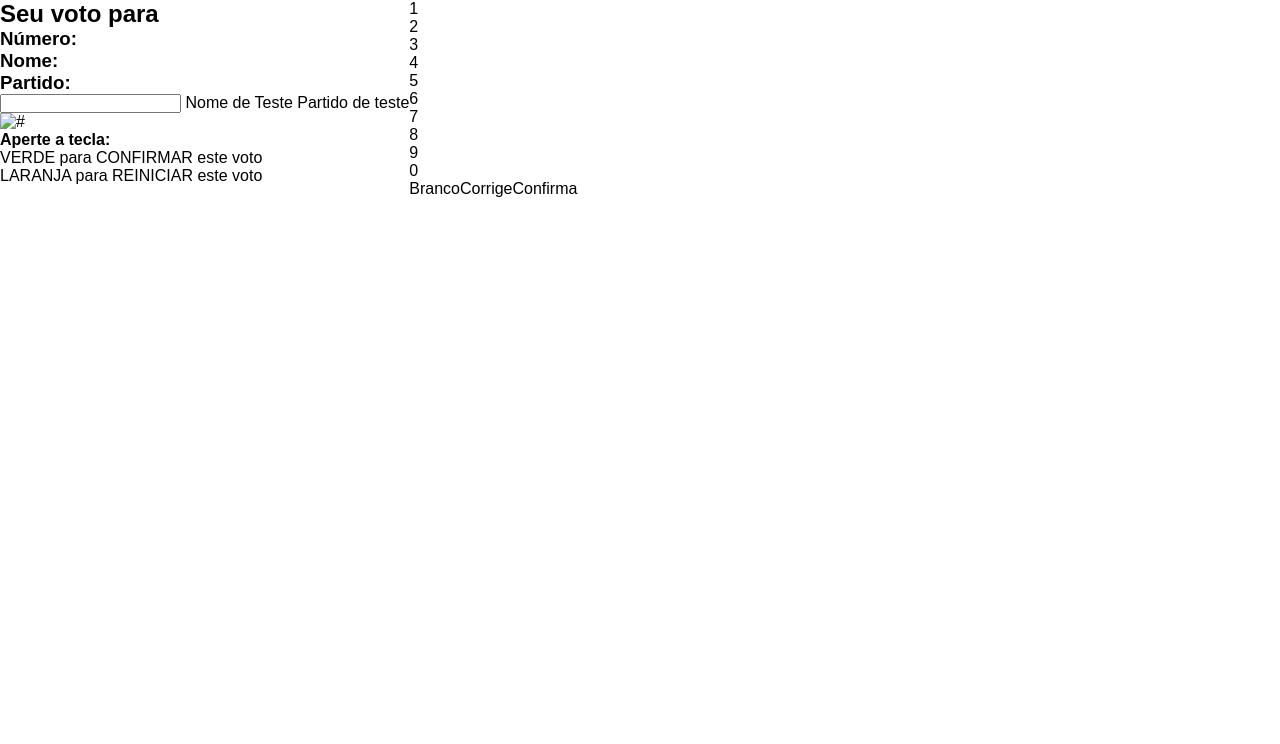
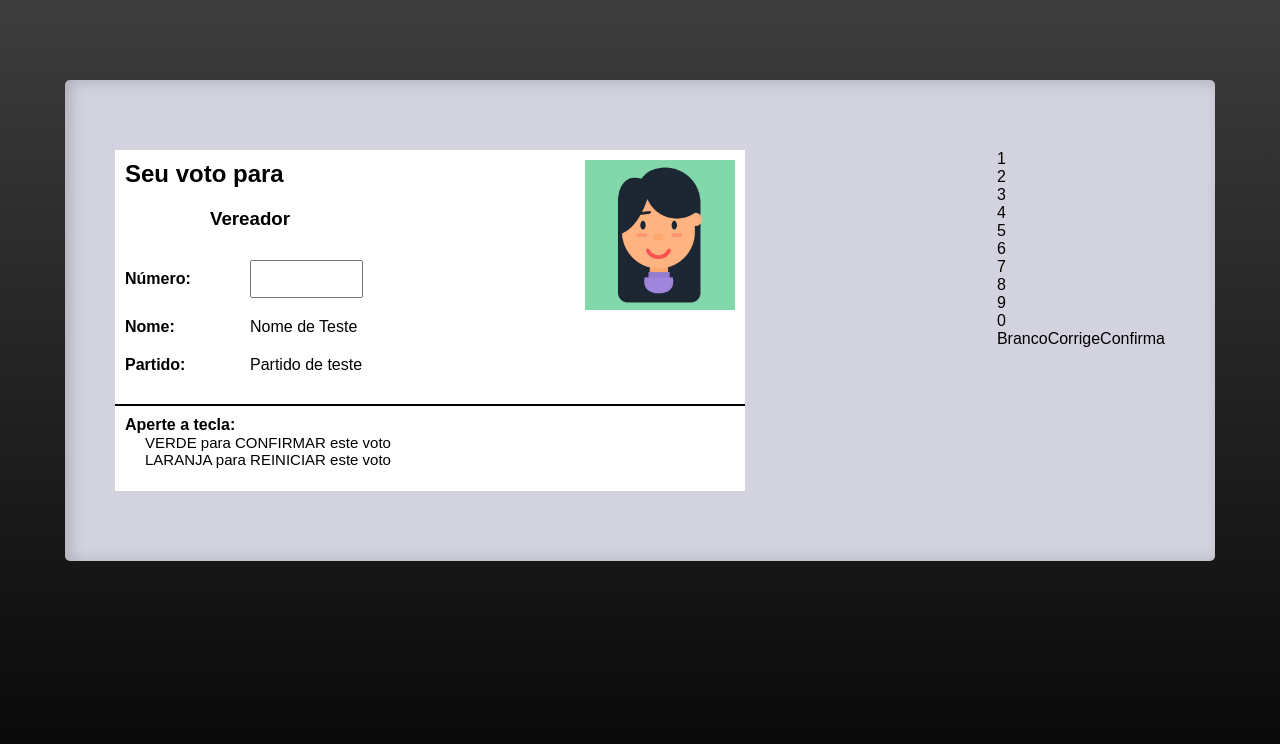
Before and after one commit to GetulioV/Urna-eletr-nica, a plain HTML site: page index.html in a window 1280 px wide. Drawn offline with Linux system fonts and the light colour scheme.

Commit message:
V2 - Iniciando CSS

```diff
--- a/index.html
+++ b/index.html
@@ -15,33 +15,45 @@
 
     <section class="urna flex">
         <div class="display-w60">
-            <div class="display">
-                <div class="w50">
+            <div class="info w50 flex">
                 <div class="sub-w50">
                     <h2>Seu voto para</h2>
-                        <h3 class="cargo"></h3>
+                    <h3 class="cargo">Vereador</h3>
                     <div class="dados">
-                            <div class="dad1">
-                                <h3>Número:</h3>
-                                <h3>Nome:</h3>
-                                <h3>Partido:</h3>
+                        <div class="itens flex">
+                            <div class="sub-itens flex si1">
+                                <h4>Número:</h4>
                             </div>
-                            <div class="dad2">
-                                <span><input type="text"></span>
-                                <span>Nome de Teste</span>
-                                <span>Partido de teste</span>
+                            <div class="sub-itens flex">
+                                <p><input type="text"></p>
+                            </div>
+                        </div>
+                        <div class="itens flex">
+                            <div class="sub-itens flex si1">
+                                <h4>Nome:</h4>
+                            </div>
+                            <div class="sub-itens flex">
+                                <p>Nome de Teste</p>
+                            </div>
+                        </div>
+                        <div class="itens flex">
+                            <div class="sub-itens flex si1">
+                                <h4>Partido:</h4>
+                            </div>
+                            <div class="sub-itens flex">
+                                <p>Partido de teste</p>
+                            </div>
                         </div>
                     </div>
                 </div>
                 <div class="sub-w50">
-                        <img src="#" alt="#">
+                    <img src="Media/avatar.jpg" alt="Fotografia do Eleitor">
                 </div>
             </div>
-                <div class="w50">
+            <div class="footer-display w50">
                 <h4>Aperte a tecla:</h3>
                 <p>VERDE para CONFIRMAR este voto</p>
                 <p>LARANJA para REINICIAR este voto</p>
-                </div>
             </div>
         </div>
         <div class="buton-w40">
@@ -63,7 +75,7 @@
                 <div class="valid-3">Confirma</div>
             </div>
         </div>
-    </section>
+    </section> <!-- Urna -->
 
 </body>
 </html>
--- a/style.css
+++ b/style.css
@@ -9,6 +9,7 @@
 
 body{
     height: 100vh;
+    background-image: linear-gradient(to top, black, rgb(61, 61, 61));
 }
 
 /* Boot */
@@ -17,3 +18,69 @@ body{
 }
 
 /* Conteúdo */
+
+/* Urna */
+.urna{
+    background-color: #D3D3DF;
+    padding: 70px 50px;
+    width: 90%;
+    max-width: 1150px;
+    margin: 80px auto;
+    width: -moz-fit-content;
+    border-radius: 5px;
+    justify-content: space-between;
+    box-shadow: inset 5px 1px 15px rgba(0, 0, 0, 0.18);
+}
+
+/* Display */
+.display-w60{
+    width: 60%;
+    height: 341px;
+    background-color: white;
+}
+
+.info{
+    padding: 10px;
+    justify-content: space-between;
+}
+
+.cargo{
+    margin: 20px 0px;
+    text-align: center;
+}
+
+/* Dados */
+.dados{
+    width: 250px;
+}
+
+.sub-itens{
+    width: 50%;
+    padding: 10px 0px;
+    align-items: center;
+}
+
+.sub-itens input{
+    padding: 4px 5px;
+    font-size: 22px;
+    font-weight: bold;
+    width: 90%;
+    max-width: 400px;
+}
+
+/* Footer display */
+.footer-display{
+    padding: 10px;
+    border-top: 2px solid black;
+    margin-top: 10px;
+}
+
+.footer-display p{
+    font-size: 15px;
+    margin-left: 20px;
+}
+
+/* Imagem */
+.sub-w50 img{
+    width: 150px;
+}
```
Also changed, not shown: Media/avatar.jpg (added). Lines whose indentation alone changed are shown as unchanged.
